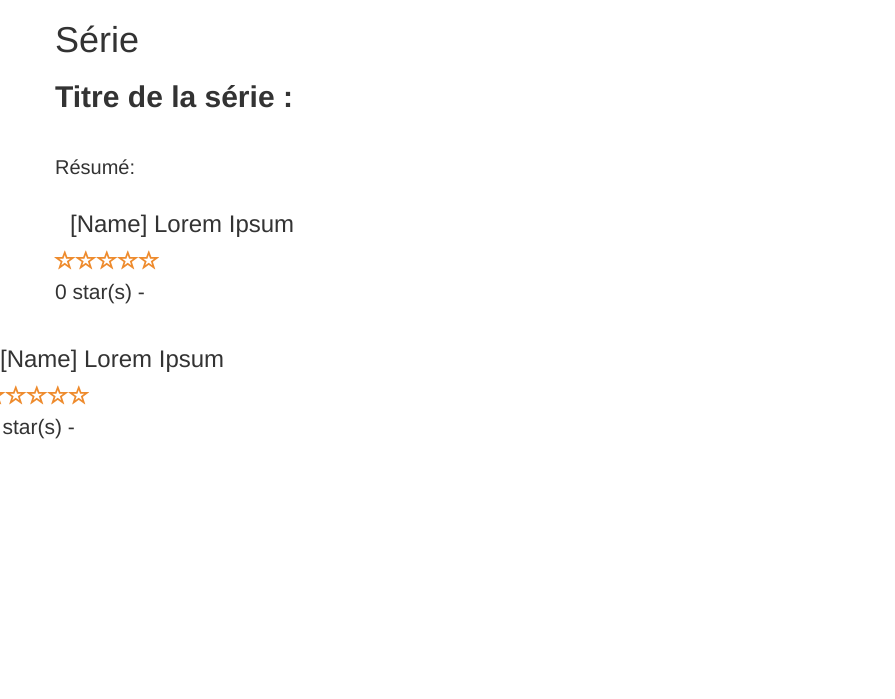
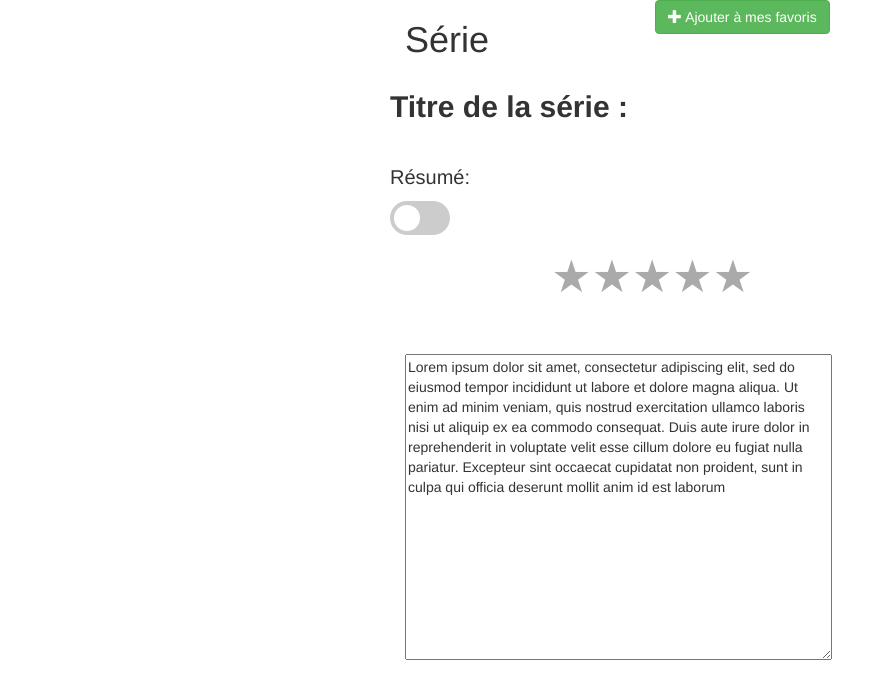
Before and after one commit to Kypli/mylittlelibrary, a PHP site: page /library.php in a window 1280 px wide. Shown: the top 699 px of the page, without its empty margins (0-895 px from the left). Run offline with PHP 8.4, Linux system fonts and the light colour scheme; a user stored in the database is signed in; some libraries are stand-ins or nearby versions.

Commit message:
modification library

```diff
--- a/css/aurelie.css
+++ b/css/aurelie.css
@@ -30,7 +30,103 @@ p{
 .music_zone{
     padding-top: 40px;
 }
-#colorstar { color: #ee8b2d;}
-.badForm {color: #FF0000;}
-.goodForm {color: #00FF00;}
-.evaluation { margin-left:30px;}
+
+div.container {
+    margin-left: auto;
+    margin-right: auto;
+    width: 500px;
+}
+
+/*
+		 * Rating styles
+		 */
+.rating {
+    width: 226px;
+    margin: 0 auto 1em;
+    font-size: 45px;
+    overflow:hidden;
+}
+.rating a {
+    float:right;
+    color: #aaa;
+    text-decoration: none;
+    -webkit-transition: color .4s;
+    -moz-transition: color .4s;
+    -o-transition: color .4s;
+    transition: color .4s;
+}
+.rating a:hover,
+.rating a:hover ~ a,
+.rating a:focus,
+.rating a:focus ~ a		{
+    color: orange;
+    cursor: pointer;
+}
+.rating2 {
+    direction: rtl;
+}
+.rating2 a {
+    float:none
+}
+
+/**
+toogle
+ */
+/* The switch - the box around the slider */
+.switch {
+    position: relative;
+    display: inline-block;
+    width: 60px;
+    height: 34px;
+}
+
+/* Hide default HTML checkbox */
+.switch input {display:none;}
+
+/* The slider */
+.slider {
+    position: absolute;
+    cursor: pointer;
+    top: 0;
+    left: 0;
+    right: 0;
+    bottom: 0;
+    background-color: #ccc;
+    -webkit-transition: .4s;
+    transition: .4s;
+}
+
+.slider:before {
+    position: absolute;
+    content: "";
+    height: 26px;
+    width: 26px;
+    left: 4px;
+    bottom: 4px;
+    background-color: white;
+    -webkit-transition: .4s;
+    transition: .4s;
+}
+
+input:checked + .slider {
+    background-color: #2196F3;
+}
+
+input:focus + .slider {
+    box-shadow: 0 0 1px #2196F3;
+}
+
+input:checked + .slider:before {
+    -webkit-transform: translateX(26px);
+    -ms-transform: translateX(26px);
+    transform: translateX(26px);
+}
+
+/* Rounded sliders */
+.slider.round {
+    border-radius: 34px;
+}
+
+.slider.round:before {
+    border-radius: 50%;
+}
--- a/footer.php
+++ b/footer.php
@@ -1,11 +1,12 @@
-<foooter>
+<footer>
 
 
-</foooter>
+</footer>
 
-<script src="bootstrap/js/jquery.js"></script>
-<script src="bootstrap/js/bootstrap.min.js"></script>
-<script src="bootstrap/js/stars.js"></script>
+<script src="js/jquery-3.2.1.min.js"></script>
+<script src="js/bootstrap.js"></script>
+
+
 
 </body>
 </html>
--- a/library.php
+++ b/library.php
@@ -3,87 +3,48 @@ include "head.php";
 include "header.php";
 
 // Si non connecté, redirection vers login.php
-if (empty($_SESSION['pseudo'])){
+if (empty($_SESSION['pseudo'])) {
     header('Location: login.php');
     exit();
 }
 ?>
-<div class="container">
-    <div class="row">
-    <h1>Série</h1>
-    <h2><strong>Titre de la série : <?php $_SESSION['title']?></strong></h2>
-    <p>Résumé: <?php $_SESSION['description'];?>
-    </p>
-
-</div>
-</div>
-<div class="container">
-
-    <h3>[Name] Lorem Ipsum</h3>
-    <div class="row lead evaluation">
-        <div id="colorstar" class="starrr ratable" ></div>
-        <span id="count">0</span> star(s) - <span id="meaning"> </span>
-
-        <!--
-                <div class='indicators' style="display:none">
-                    <div id='textwr'>What went wrong?</div>
-                    <input id="rate[]" name="rate[]" type="text" placeholder="" class="form-control input-md" style="display:none;">
-                    <input id="rating[]" name="rating[]" type="text" placeholder="" class="form-control input-md rateval" style="display:none;">
-
-                    <span class="button-checkbox">
-                        <button type="button" class="btn criteria" data-color="info">Punctuallity</button>
-                         <input type="checkbox" class="hidden"  />
-                        </span>
-                    <span class="button-checkbox">
-                        <button type="button" class="btn criteria" data-color="info">Assistance</button>
-                         <input type="checkbox" class="hidden"  />
-                        </span>
-                    <span class="button-checkbox">
-                        <button type="button" class="btn criteria" data-color="info">Knowledge</button>
-                         <input type="checkbox" class="hidden"  />
-                        </span>-->
+    <div class="container">
+        <div class="row">
+            <div class="col-xs-6">
+                <h1>Série</h1>
+            </div>
+            <div class="col-xs-6">
+                <button type="submit" class="btn btn-success"><span class="glyphicon glyphicon-plus"></span> Ajouter à
+                    mes favoris
+                </button>
+            </div>
+        </div>
+        <div class="row">
+            <h2><strong>Titre de la série : <?php $_SESSION['title'] ?></strong></h2>
+            <p>Résumé: <?php $_SESSION['description']; ?>
+            </p>
+        </div>
+        <div class="row">
+            <label class="switch">
+                <input type="checkbox">
+                <span class="slider round"></span>
+            </label>
         </div>
 
-
+        <div class="rating rating2"><!--
+		--><a href="#5" title="Give 5 stars">★</a><!--
+		--><a href="#4" title="Give 4 stars">★</a><!--
+		--><a href="#3" title="Give 3 stars">★</a><!--
+		--><a href="#2" title="Give 2 stars">★</a><!--
+		--><a href="#1" title="Give 1 star">★</a>
+        </div>
+        <div class="row">
+            <div class="col-md-10 col-offset-md-1">
+        <textarea rows="15" cols="50">Lorem ipsum dolor sit amet, consectetur adipiscing elit, sed do eiusmod tempor incididunt ut labore et dolore magna aliqua. Ut enim ad minim veniam, quis nostrud exercitation ullamco laboris nisi ut aliquip ex ea commodo consequat. Duis aute irure dolor in reprehenderit in voluptate velit esse cillum dolore eu fugiat nulla pariatur. Excepteur sint occaecat cupidatat non proident, sunt in culpa qui officia deserunt mollit anim id est laborum
+        </textarea>
+            </div>
+        </div>
     </div>
 
 
-
-    <h3>[Name] Lorem Ipsum</h3>
-    <div class="row lead evaluation">
-        <div id="colorstar" class="starrr ratable" ></div>
-        <span id="count">0</span> star(s) - <span id="meaning"> </span>
-
-<!--
-        <div class='indicators' style="display:none">
-            <div id='textwr'>What went wrong?</div>
-            <input id="rate[]" name="rate[]" type="text" placeholder="" class="form-control input-md" style="display:none;">
-            <input id="rating[]" name="rating[]" type="text" placeholder="" class="form-control input-md rateval"  style="display:none;">
-
-            <span class="button-checkbox">
-                <button type="button" class="btn" data-color="info">Punctuallity</button>
-                 <input type="checkbox" class="hidden"  />
-                </span>
-            <span class="button-checkbox">
-                <button type="button" class="btn" data-color="info">Assistance</button>
-                 <input type="checkbox" class="hidden"  />
-                </span>
-            <span class="button-checkbox">
-                <button type="button" class="btn" data-color="info">Knowledge</button>
-                 <input type="checkbox" class="hidden"  />
-                </span>
-        </div>-->
-
-
-    </div>
-
-</div>
-
-
-
-
-
-
-
-
-<? include "footer.php";?>
+<?php include "footer.php"; ?>
```
Also changed, not shown: js/stars.js (+0 -10 lines).
